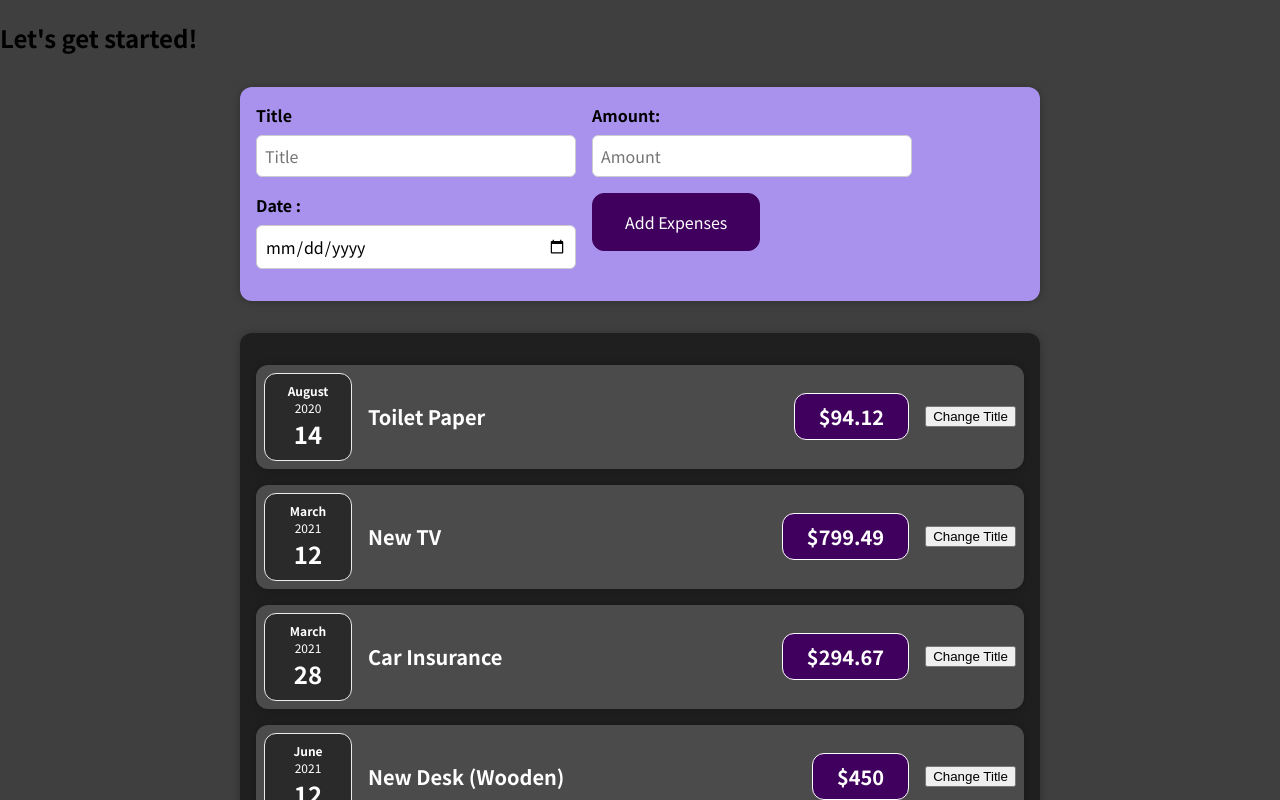
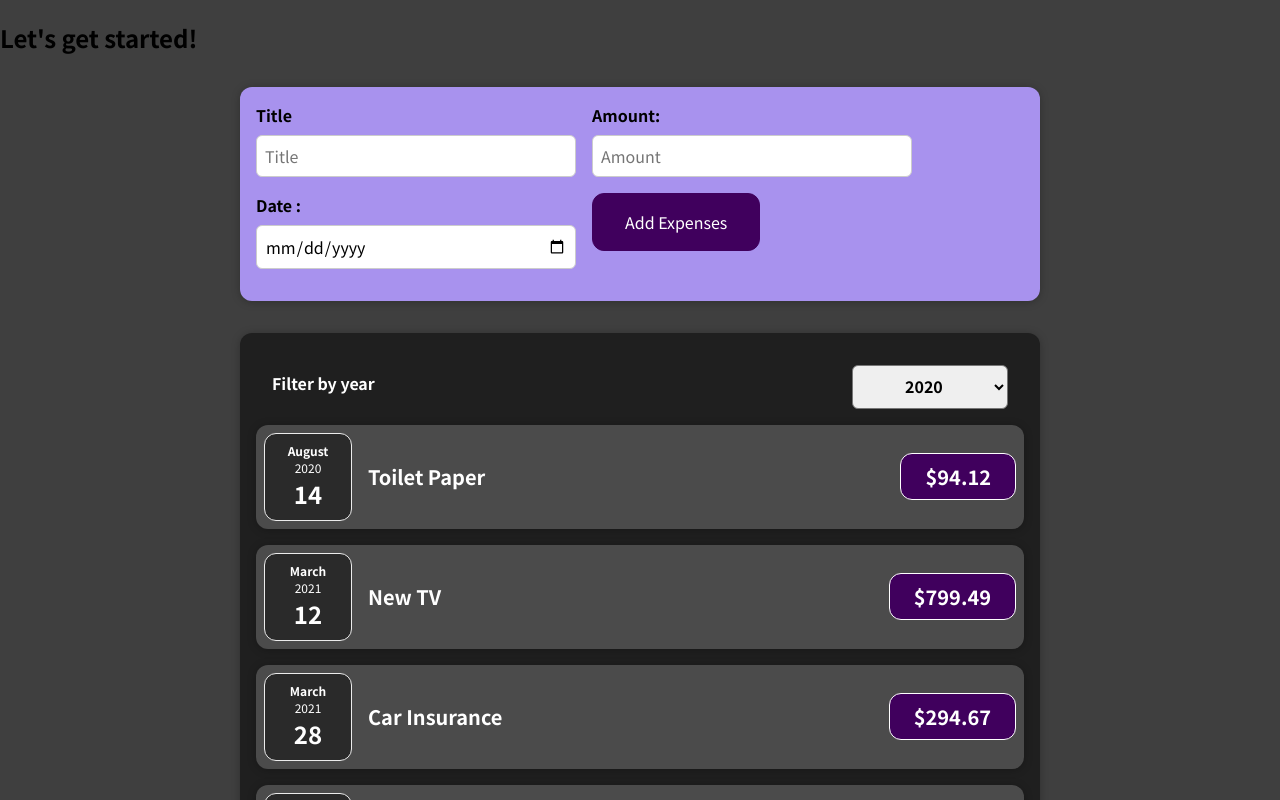
Before and after one commit to hasannhameed/ExpenseTracker, a React (Create React App) app: page / in a window 1280 px wide. Shown: the top 800 px of the page. Built offline with nearby package versions, Linux system fonts and the light colour scheme.

Commit message:
dynamic rendering added

```diff
--- a/src/App.js
+++ b/src/App.js
@@ -1,44 +1,31 @@
-import React from 'react';
+import React,{useState} from 'react';
 
 import Expenses from './components/Expenses/Expenses';
 import NewExpenses from './components/NewExpenses/NewExpenses';
 
+const DUMMY_EXPENSES = [
+
+  { id: 'e1',title: 'Toilet Paper',amount: 94.12,date: new Date(2020, 7, 14) },
+  { id: 'e2', title: 'New TV', amount: 799.49, date: new Date(2021, 2, 12)  },
+  { id: 'e3',title: 'Car Insurance',amount: 294.67,date: new Date(2021, 2, 28) },
+  { id: 'e4',title: 'New Desk (Wooden)',amount: 450,date: new Date(2021, 5, 12) },
+];
+
 const App = () => {
-  const expenses = [
-    {
-      id: 'e1',
-      title: 'Toilet Paper',
-      amount: 94.12,
-      date: new Date(2020, 7, 14),
-    },
-    { id: 'e2', title: 'New TV', amount: 799.49, date: new Date(2021, 2, 12) },
-    {
-      id: 'e3',
-      title: 'Car Insurance',
-      amount: 294.67,
-      date: new Date(2021, 2, 28),
-    },
-    {
-      id: 'e4',
-      title: 'New Desk (Wooden)',
-      amount: 450,
-      date: new Date(2021, 5, 12),
-    },
-  ];
+  const [ expenses, setExpenses] = useState(DUMMY_EXPENSES)
 
   const saveExpensedata =(enteredExpenseData) =>{
-    const userInput ={
-      ...enteredExpenseData
-    }
-    console.log(userInput);
+    setExpenses((prevState)=>{
+      return [ enteredExpenseData, ...prevState]
+    })
+    console.log(enteredExpenseData);
+
   }
-
-
 
   return (
     <div>
       <h2>Let's get started!</h2>
-      <NewExpenses saveExpensedata={saveExpensedata}/>
+      <NewExpenses onSaveExpensedata={saveExpensedata}/>
       <Expenses items={expenses} />
     </div>
   );
--- /dev/null
+++ b/src/components/Expenses/ExpenseFilter.css
@@ -0,0 +1,24 @@
+.expenses-filter {
+  color: white;
+  padding: 0 1rem;
+}
+
+.expenses-filter__control {
+  display: flex;
+  width: 100%;
+  align-items: center;
+  justify-content: space-between;
+  margin: 1rem 0;
+}
+
+.expenses-filter label {
+  font-weight: bold;
+  margin-bottom: 0.5rem;
+}
+
+.expenses-filter select {
+  font: inherit;
+  padding: 0.5rem 3rem;
+  font-weight: bold;
+  border-radius: 6px;
+}
--- /dev/null
+++ b/src/components/Expenses/ExpenseFilter.js
@@ -0,0 +1,24 @@
+import React from 'react';
+
+import './ExpenseFilter.css';
+
+const ExpenseFilter = (props) => {
+    const DropdownChangeHandler = (event)=>{
+        props.onfilterYearHandler(event.target.value);
+    }
+  return (
+    <div className='expenses-filter'>
+      <div className='expenses-filter__control'>
+        <label>Filter by year</label>
+        <select value={props.filterYear} onChange={DropdownChangeHandler}>
+          <option value='2022'>2022</option>
+          <option value='2021'>2021</option>
+          <option value='2020'>2020</option>
+          <option value='2019'>2019</option>
+        </select>
+      </div>
+    </div>
+  );
+};
+
+export default ExpenseFilter;
--- a/src/components/Expenses/ExpenseItem.js
+++ b/src/components/Expenses/ExpenseItem.js
@@ -1,31 +1,18 @@
-import React,{useState} from 'react';
+import React from 'react';
 import ExpenseDate from './ExpenseDate';
 import Card from '../UI/Card';
 import './ExpenseItem.css';
 
 const ExpenseItem = (props) => {
-  //const [amount,SetAmount] = useState(props.amount);
-  const [title,setTitle] = useState(props.title);
   console.log('Expese Item exicated by React')
-
-  const updateName = () =>{
-    setTitle("title changed")
-    console.log(title);
-  }
-
-  // const updateAmount = () =>{
-  //   SetAmount(amount*0);
-  // }
 
   return (
     <div>
     <Card className='expense-item'>
       <ExpenseDate date={props.date} />
       <div className='expense-item__description'>
-        <h2>{title}</h2>
+        <h2>{props.title}</h2>
         <div className='expense-item__price'>${props.amount}</div>
-        <button onClick={updateName}>Change Title </button>
-       {/* { <button onClick={updateAmount}>Change Amount </button>} */}
       </div>
     </Card>
     </div>
--- a/src/components/Expenses/Expenses.js
+++ b/src/components/Expenses/Expenses.js
@@ -1,33 +1,30 @@
-import React from 'react';
 
+import React, { useState } from 'react';
 import ExpenseItem from './ExpenseItem';
+import ExpenseFilter from './ExpenseFilter.js'
 import Card from '../UI/Card';
 import './Expenses.css';
 
 const Expenses = (props) => {
+  const [filterYear, setFilterYear] = useState('2020');
+
+  const filterYearHandler = (year) =>{
+    setFilterYear(year);
+    console.log(year);
+
+  }
   return (
     <Card className="expenses">
+      <ExpenseFilter filterYear={filterYear} onfilterYearHandler={filterYearHandler} />
+      {
+        props.items.map(expenses=><ExpenseItem
+        key={expenses.id}
+        title={expenses.title}
+        amount={expenses.amount}
+        date={expenses.date}
 
-      <ExpenseItem
-        title={props.items[0].title}
-        amount={props.items[0].amount}
-        date={props.items[0].date}
-      />
-      <ExpenseItem
-        title={props.items[1].title}
-        amount={props.items[1].amount}
-        date={props.items[1].date}
-      />
-      <ExpenseItem
-        title={props.items[2].title}
-        amount={props.items[2].amount}
-        date={props.items[2].date}
-      />
-      <ExpenseItem
-        title={props.items[3].title}
-        amount={props.items[3].amount}
-        date={props.items[3].date}
-      />
+        />)
+      }
     </Card>
   );
 }
--- a/src/components/NewExpenses/ExpensesForm.js
+++ b/src/components/NewExpenses/ExpensesForm.js
@@ -32,30 +32,50 @@ const ExpenseForm = (props) => {
         setTitle('');
         setAmount('');
         setDate('');
-        props.saveExpensedata(userInput);
+        props.onSaveExpensedata(userInput);
     }
-
-
 
 
     return (
         <form  onSubmit={handleForm}>
 
             <div className="new-expense__controls">
-                <div className='new-expense__control'>
-                    <label htmlFor="">Title</label>
-                     <input name='enteredTitle' value={title}  type="text" placeholder='Title' onChange={titleChangeHandler} />
+
+                   <div className='new-expense__control'>
+                        <label htmlFor="">Title</label>
+                        <input
+                        name='enteredTitle'
+                        value={title}
+                        type="text"
+                        placeholder='Title'
+                        onChange={titleChangeHandler}
+                        />
                     </div>
+
                     <div className='new-expense__control'>
-                    <label  htmlFor=""> Amount:</label>
-                    <input  name='enteredAmount' value={ amount} type="number" placeholder='Amount'  onChange={amountChangeHandler} />
+                        <label  htmlFor=""> Amount:</label>
+                        <input
+                        name='enteredAmount'
+                        value={ amount}
+                        type="number"
+                        placeholder='Amount'
+                        onChange={amountChangeHandler}
+                        />
                     </div>
+
                     <div className='new-expense__control'>
-                    <label htmlFor=""> Date :</label>
-                    <input  name='enteredDate' value={date} type="date"  placeholder='Date'  onChange={dateChangeHandler} />
+                        <label htmlFor=""> Date :</label>
+                        <input
+                        name='enteredDate'
+                        value={date}
+                        type="date"
+                        placeholder='Date'
+                        onChange={dateChangeHandler}
+                        />
                     </div>
+
                     <div className="new-Expense__action">
-                    <button type='submit'>Add Expenses</button>
+                        <button type='submit'>Add Expenses</button>
                     </div>
             </div>
         </form>
--- a/src/components/NewExpenses/NewExpenses.js
+++ b/src/components/NewExpenses/NewExpenses.js
@@ -3,12 +3,9 @@ import ExpenseForm from './ExpensesForm';
 import './NewExpenses.css'
 
 const NewExpenses = (props) =>{
-
-
-
     return (
        <div className='new-expense'>
-        <ExpenseForm saveExpensedata={props.saveExpensedata}/>
+        <ExpenseForm onSaveExpensedata={props.onSaveExpensedata}/>
        </div>
     )
 }
```
